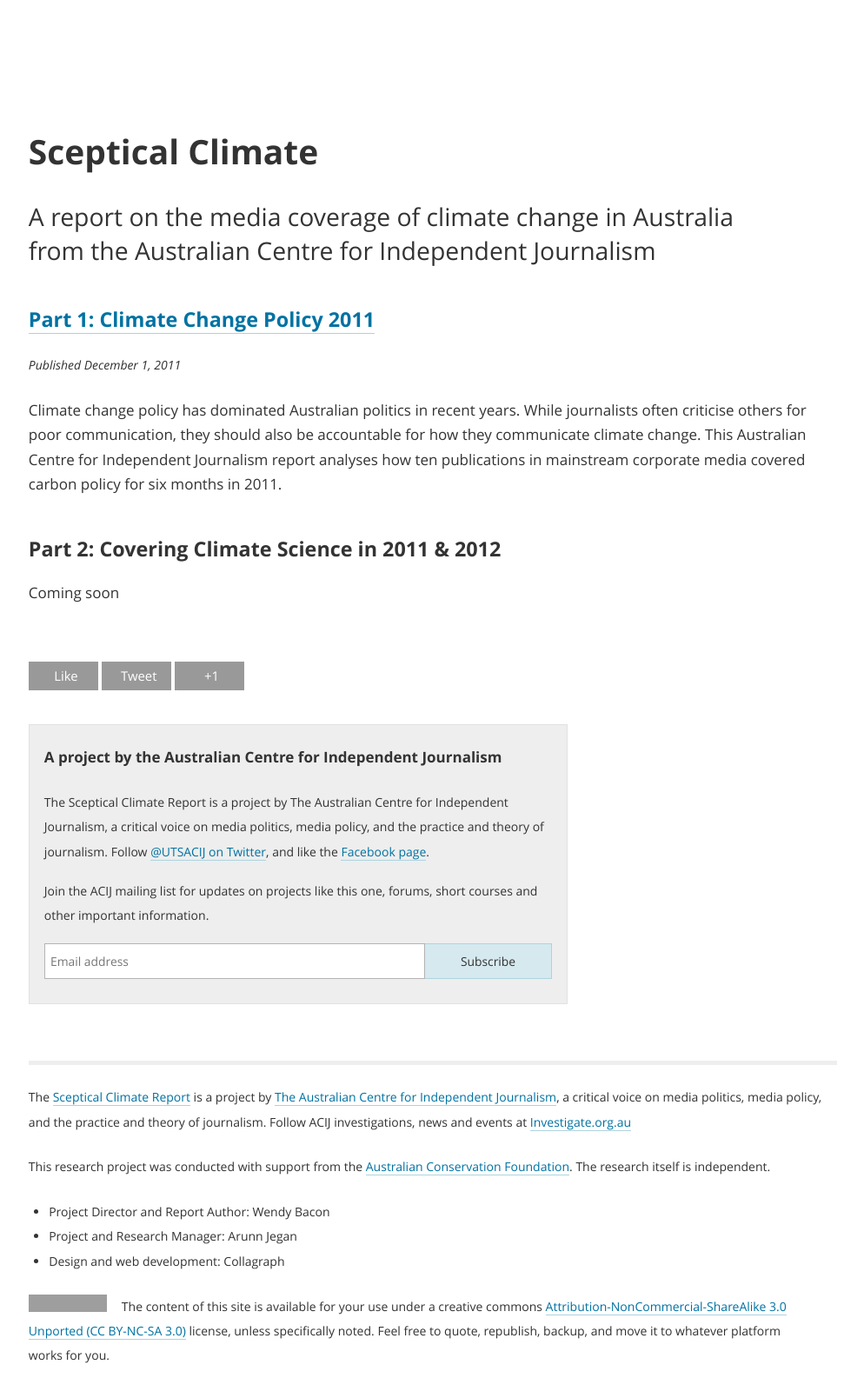
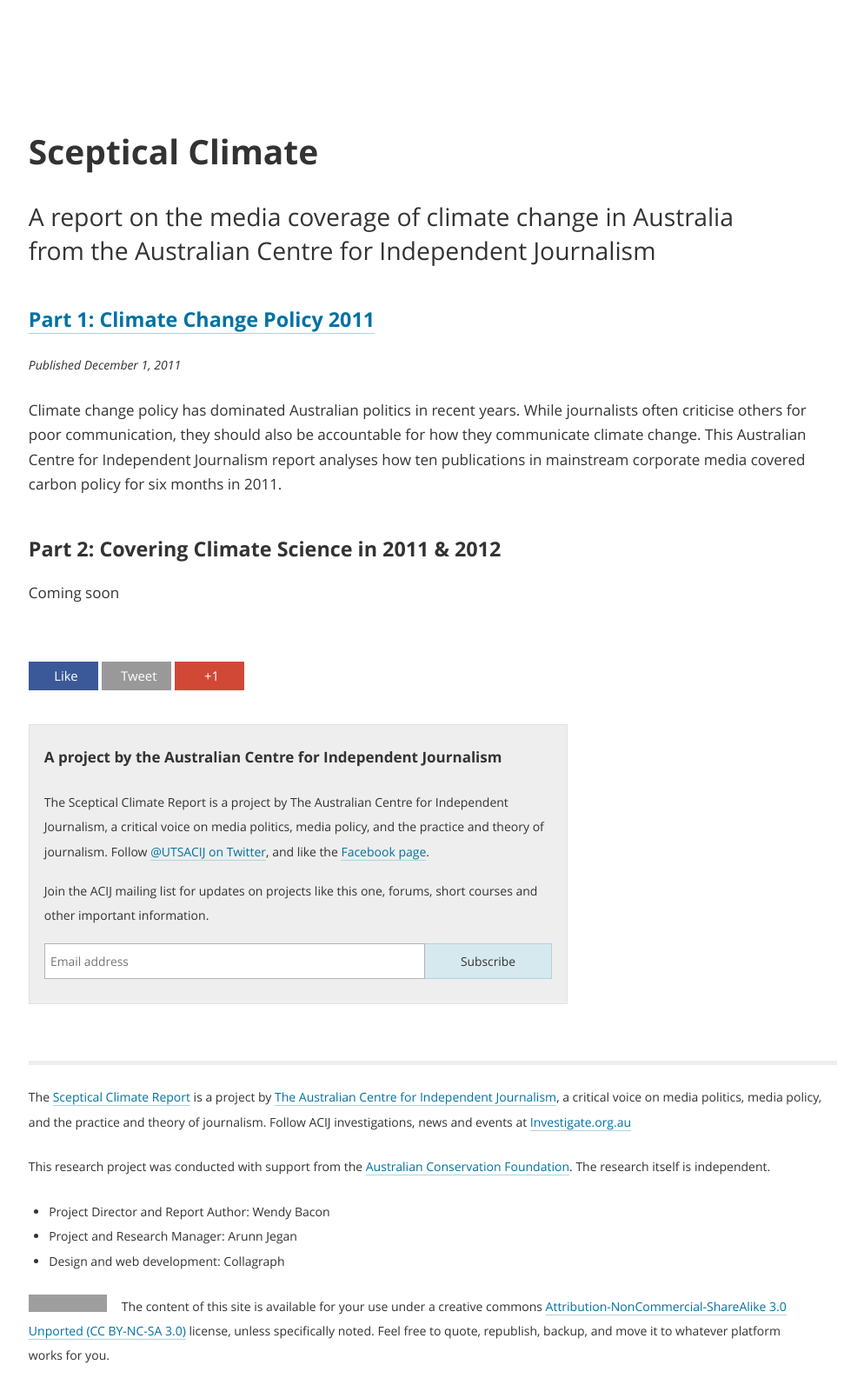
Before and after one commit to investigate/sceptical-climate, a Jekyll site: the page built from index.html, in a window 1280 px wide. Shown: the whole page at 87% size, without its empty margins (142-1136 px from the left). Built offline with Jekyll 4.4.1, drawn with Linux system fonts in a browser that asks for light colours; nearby versions of some CDN libraries; Markdown is read by kramdown in place of the engine named in the settings; grey boxes are pictures that could not be loaded.

Commit message:
added .socialcount

```diff
--- a/css/style.css
+++ b/css/style.css
@@ -623,6 +623,15 @@
   border-radius: 2px;
   box-shadow: 0px 2px 1px #555; }
 
+.socialcount .facebook {
+  background-color: #3b5998; }
+
+.socailcount .twitter {
+  background-color: #0084B4; }
+
+.socialcount .googleplus {
+  background-color: #d14836; }
+
 /* @Navigation
 -------------------------------------------------------------------------------*/
 nav ul, nav ol {
@@ -894,7 +903,7 @@
   padding: 0;
   border: 0; }
 
-/*! SocialCount - v0.1.6 - 2013-08-08
+/* SocialCount - v0.1.6 - 2013-08-08
 * https://github.com/filamentgroup/SocialCount
 * Copyright (c) 2013 zachleat; Licensed MIT */
 .socialcount {
--- a/css/style.scss
+++ b/css/style.scss
@@ -462,6 +462,10 @@
 	border-radius: 2px;
 	box-shadow: 0px 2px 1px #555;
 }
+
+.socialcount .facebook { background-color: #3b5998;}
+.socailcount .twitter { background-color: #0084B4;}
+.socialcount .googleplus { background-color: #d14836;}
 
 /* @Navigation
 -------------------------------------------------------------------------------*/
```
